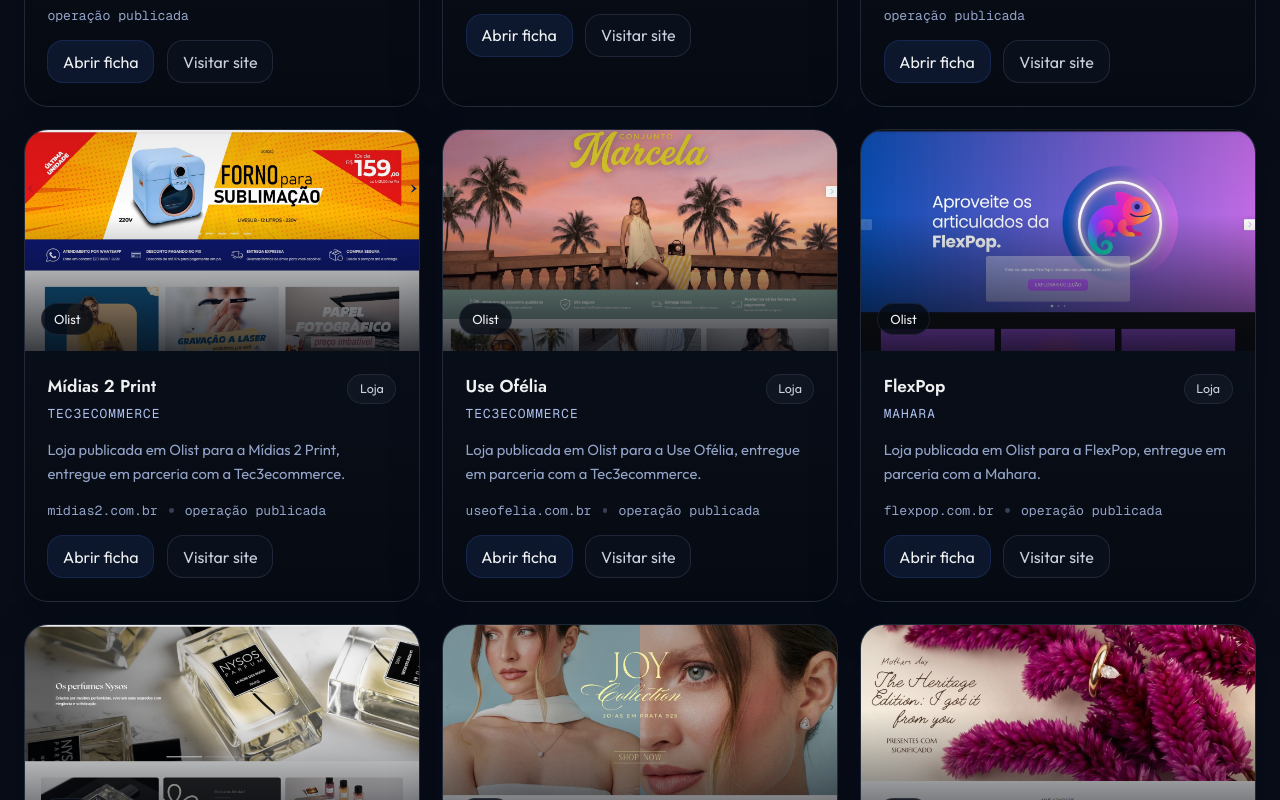
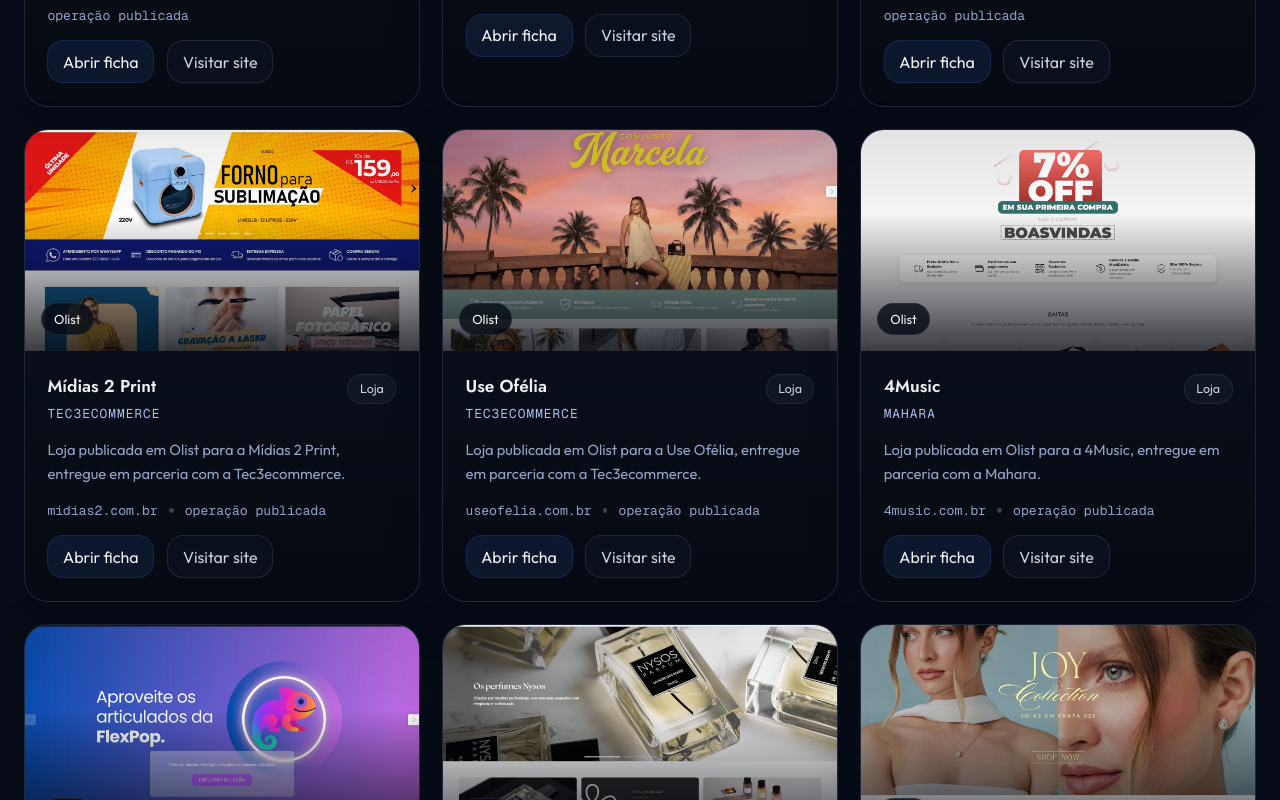
Before and after one commit to joaopedro28/portfolio-pessoal, a Next.js app: page /portfolio in a window 1280 px wide. Shown: the part 2020-2820 px from the top of the page. Built offline with nearby package versions, Linux system fonts and the light colour scheme; no server answers.

Commit message:
Adiciona projeto 4Music ao portfolio

```diff
--- a/src/data/portfolio.ts
+++ b/src/data/portfolio.ts
@@ -373,6 +373,19 @@ export const projects: Project[] = [
       "Loja publicada em Olist para a Use Ofélia, entregue em parceria com a Tec3ecommerce.",
   },
   {
+    slug: "4music",
+    name: "4Music",
+    website: "https://www.4music.com.br",
+    platform: "Olist",
+    agencySlug: "mahara",
+    image: "/projects/sites/4music.png",
+    imageAlt: "Preview do site 4Music",
+    kind: "store",
+    featuredOnHome: false,
+    summary:
+      "Loja publicada em Olist para a 4Music, entregue em parceria com a Mahara.",
+  },
+  {
     slug: "flexpop",
     name: "FlexPop",
     website: "https://www.flexpop.com.br",
```
Also changed, not shown: public/projects/sites/4music.png (added).
